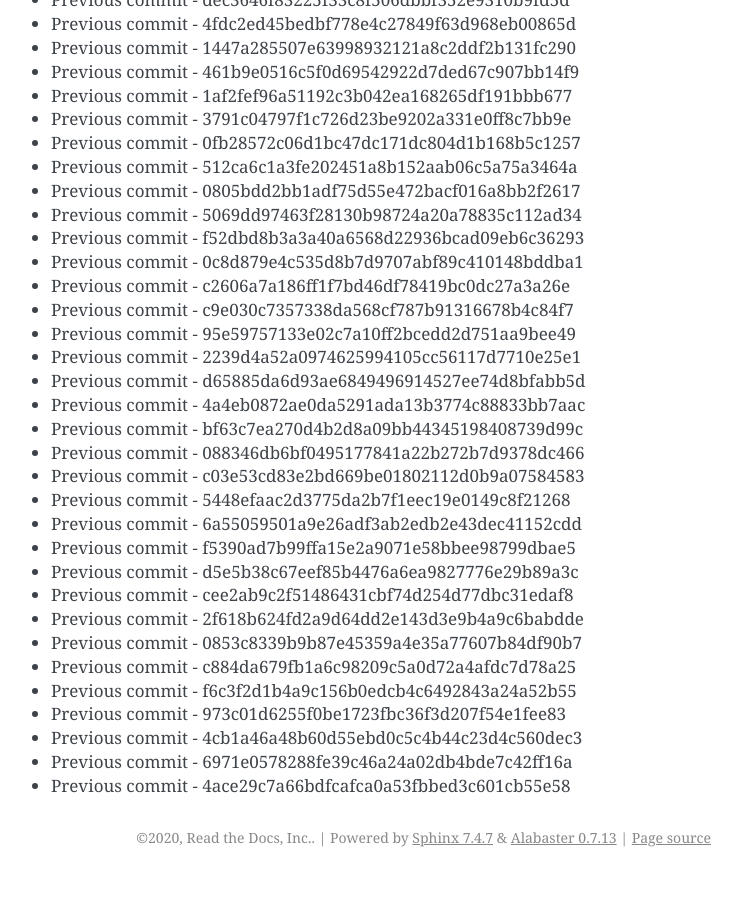
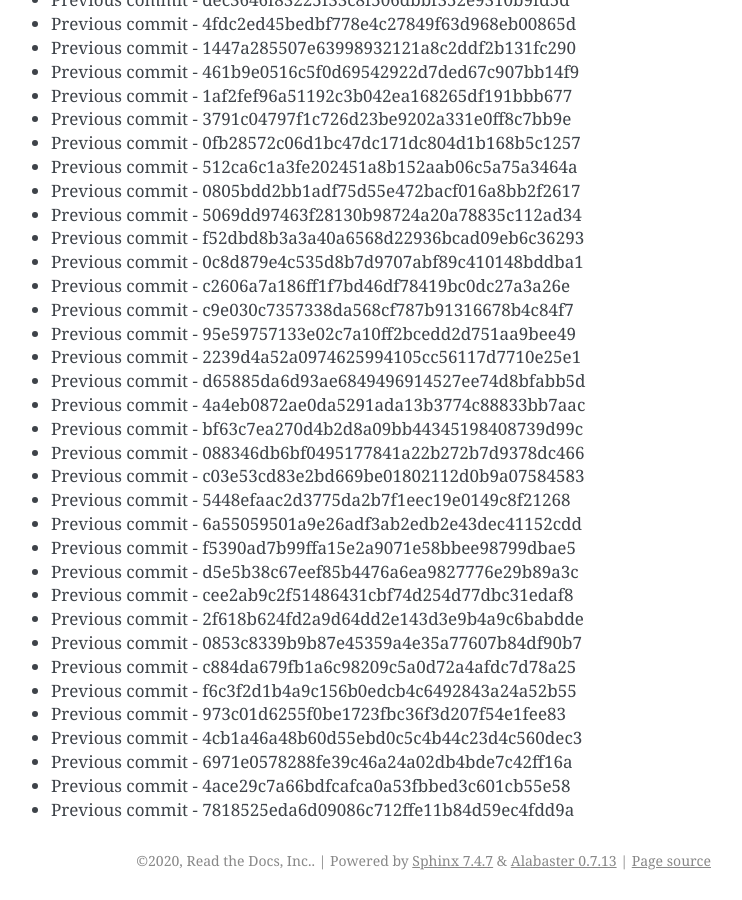
Before and after one commit to readthedocs/rtd-git-stresstest, a Sphinx documentation site: the page built from docs/updates.rst, in a window 1280 px wide and 900 px high, scrolled down 24333 px. Shown: the whole window, without its empty margins (399-1141 px from the left). Built offline with Sphinx 7.4.7, drawn with Linux system fonts in a browser that asks for light colours; before the commit the page ends 25210 px from its top, so only the background shows below that.

Commit message:
Generating commit from previous: 7818525eda6d09086c712ffe11b84d59ec4fdd9a

```diff
--- a/docs/updates.rst
+++ b/docs/updates.rst
@@ -1054,3 +1054,4 @@ It can be tested for any performance characteristics.
 * Previous commit - 4cb1a46a48b60d55ebd0c5c4b44c23d4c560dec3
 * Previous commit - 6971e0578288fe39c46a24a02db4bde7c42ff16a
 * Previous commit - 4ace29c7a66bdfcafca0a53fbbed3c601cb55e58
+* Previous commit - 7818525eda6d09086c712ffe11b84d59ec4fdd9a
```
